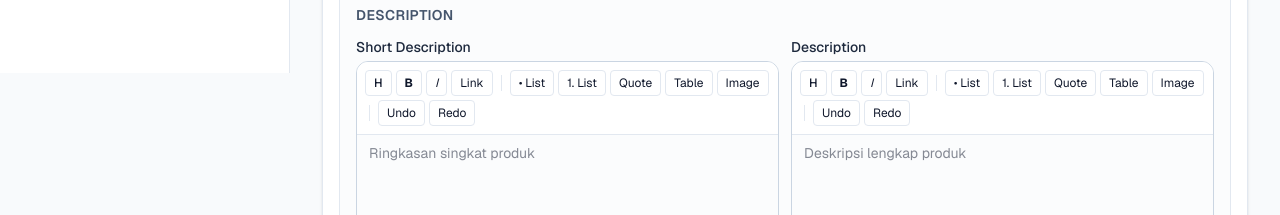
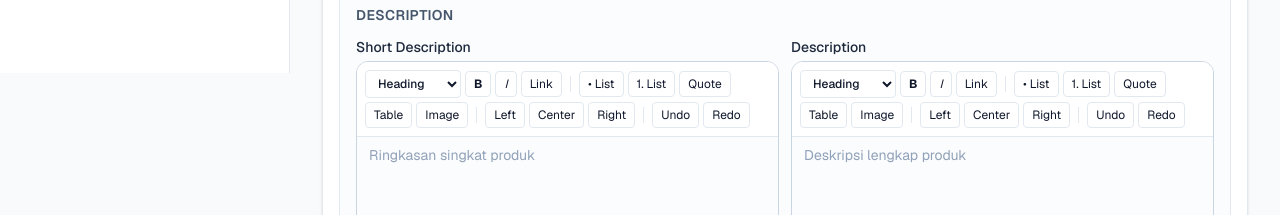
Before and after one commit to hermanto-it/web-cipta, a Next.js app: page /admin/products in a window 1280 px wide. Shown: the part 727-942 px from the top of the page. Built offline with nearby package versions, Linux system fonts and the light colour scheme; no server answers; the database is empty.

Commit message:
feat(admin): replace markdown textarea with visual rich text editor

```diff
--- a/src/components/admin/AdminMarkdownEditor.tsx
+++ b/src/components/admin/AdminMarkdownEditor.tsx
@@ -1,44 +1,74 @@
 "use client";
 
-import { useRef } from "react";
+import { useEffect, useMemo, useRef, useState } from "react";
 
 type AdminMarkdownEditorProps = {
   label: string;
   name: string;
   defaultValue?: string;
   placeholder?: string;
-  rows?: number;
+  minHeight?: string;
   required?: boolean;
 };
 
-const templates = {
-  heading: "## Heading",
-  bold: "**text**",
-  italic: "*text*",
-  link: "[text](https://)",
-  bullet: "- item",
-  numbered: "1. item",
-  quote: "> quote",
-  table: "| Column 1 | Column 2 |\n| --- | --- |\n| Value 1 | Value 2 |",
-  image: "![alt text](image-url)",
-};
+function normalizeHtml(value: string) {
+  const trimmed = value.trim();
+  if (!trimmed || trimmed === "<br>" || trimmed === "<div><br></div>" || trimmed === "<p><br></p>") return "";
+  return value;
+}
 
-export function AdminMarkdownEditor({ label, name, defaultValue = "", placeholder, rows = 4, required = false }: AdminMarkdownEditorProps) {
-  const textareaRef = useRef<HTMLTextAreaElement | null>(null);
+export function AdminMarkdownEditor({
+  label,
+  name,
+  defaultValue = "",
+  placeholder,
+  minHeight = "160px",
+  required = false,
+}: AdminMarkdownEditorProps) {
+  const editorRef = useRef<HTMLDivElement | null>(null);
+  const [htmlValue, setHtmlValue] = useState(defaultValue);
+  const initialized = useRef(false);
 
-  const insertTemplate = (template: string) => {
-    const textarea = textareaRef.current;
-    if (!textarea) return;
+  useEffect(() => {
+    if (!editorRef.current || initialized.current) return;
+    editorRef.current.innerHTML = defaultValue;
+    initialized.current = true;
+  }, [defaultValue]);
 
-    const start = textarea.selectionStart;
-    const end = textarea.selectionEnd;
-    const before = textarea.value.slice(0, start);
-    const after = textarea.value.slice(end);
-    const insertion = `${before}${before.endsWith("\n") || before.length === 0 ? "" : "\n"}${template}${after.startsWith("\n") || after.length === 0 ? "" : "\n"}${after}`;
+  const isEmpty = useMemo(() => normalizeHtml(htmlValue) === "", [htmlValue]);
 
-    textarea.value = insertion;
-    textarea.focus();
-    textarea.selectionStart = textarea.selectionEnd = start + template.length;
+  const exec = (command: string, value?: string) => {
+    const editor = editorRef.current;
+    if (!editor) return;
+    editor.focus();
+    document.execCommand(command, false, value);
+    setHtmlValue(editor.innerHTML);
+  };
+
+  const applyHeading = (value: string) => {
+    if (value === "p") {
+      exec("formatBlock", "p");
+      return;
+    }
+    exec("formatBlock", value);
+  };
+
+  const applyLink = () => {
+    const url = window.prompt("Masukkan URL link", "https://");
+    if (!url) return;
+    exec("createLink", url);
+  };
+
+  const applyImage = () => {
+    const url = window.prompt("Masukkan URL gambar", "https://");
+    if (!url) return;
+    exec("insertImage", url);
+  };
+
+  const insertTable = () => {
+    const tableHtml =
+      '<table style="width:100%;border-collapse:collapse" border="1"><tbody><tr><td>Column 1</td><td>Column 2</td></tr><tr><td>Value 1</td><td>Value 2</td></tr></tbody></table><p><br></p>';
+    exec("insertHTML", tableHtml);
   };
 
   return (
@@ -46,52 +76,82 @@ export function AdminMarkdownEditor({ label, name, defaultValue = "", placeholde
       <span className="mb-1 block font-medium text-slate-800">{label}</span>
       <div className="overflow-hidden rounded-xl border border-slate-300">
         <div className="flex flex-wrap items-center gap-1 border-b border-slate-200 bg-white px-2 py-2">
-          <button type="button" onClick={() => insertTemplate(templates.heading)} className="rounded border border-slate-200 px-2 py-1 text-xs font-medium hover:border-[#DB1A1A] hover:text-[#DB1A1A]">
-            H
-          </button>
-          <button type="button" onClick={() => insertTemplate(templates.bold)} className="rounded border border-slate-200 px-2 py-1 text-xs font-bold hover:border-[#DB1A1A] hover:text-[#DB1A1A]">
+          <select
+            onChange={(event) => applyHeading(event.currentTarget.value)}
+            className="rounded border border-slate-200 px-2 py-1 text-xs font-medium hover:border-[#DB1A1A]"
+            defaultValue=""
+          >
+            <option value="" disabled>
+              Heading
+            </option>
+            <option value="p">Paragraph</option>
+            <option value="h2">Heading 2</option>
+            <option value="h3">Heading 3</option>
+          </select>
+          <button type="button" onClick={() => exec("bold")} className="rounded border border-slate-200 px-2 py-1 text-xs font-bold hover:border-[#DB1A1A] hover:text-[#DB1A1A]">
             B
           </button>
-          <button type="button" onClick={() => insertTemplate(templates.italic)} className="rounded border border-slate-200 px-2 py-1 text-xs italic hover:border-[#DB1A1A] hover:text-[#DB1A1A]">
+          <button type="button" onClick={() => exec("italic")} className="rounded border border-slate-200 px-2 py-1 text-xs italic hover:border-[#DB1A1A] hover:text-[#DB1A1A]">
             I
           </button>
-          <button type="button" onClick={() => insertTemplate(templates.link)} className="rounded border border-slate-200 px-2 py-1 text-xs hover:border-[#DB1A1A] hover:text-[#DB1A1A]">
+          <button type="button" onClick={applyLink} className="rounded border border-slate-200 px-2 py-1 text-xs hover:border-[#DB1A1A] hover:text-[#DB1A1A]">
             Link
           </button>
           <span className="mx-1 h-4 w-px bg-slate-200" />
-          <button type="button" onClick={() => insertTemplate(templates.bullet)} className="rounded border border-slate-200 px-2 py-1 text-xs hover:border-[#DB1A1A] hover:text-[#DB1A1A]">
+          <button type="button" onClick={() => exec("insertUnorderedList")} className="rounded border border-slate-200 px-2 py-1 text-xs hover:border-[#DB1A1A] hover:text-[#DB1A1A]">
             • List
           </button>
-          <button type="button" onClick={() => insertTemplate(templates.numbered)} className="rounded border border-slate-200 px-2 py-1 text-xs hover:border-[#DB1A1A] hover:text-[#DB1A1A]">
+          <button type="button" onClick={() => exec("insertOrderedList")} className="rounded border border-slate-200 px-2 py-1 text-xs hover:border-[#DB1A1A] hover:text-[#DB1A1A]">
             1. List
           </button>
-          <button type="button" onClick={() => insertTemplate(templates.quote)} className="rounded border border-slate-200 px-2 py-1 text-xs hover:border-[#DB1A1A] hover:text-[#DB1A1A]">
+          <button type="button" onClick={() => exec("formatBlock", "blockquote")} className="rounded border border-slate-200 px-2 py-1 text-xs hover:border-[#DB1A1A] hover:text-[#DB1A1A]">
             Quote
           </button>
-          <button type="button" onClick={() => insertTemplate(templates.table)} className="rounded border border-slate-200 px-2 py-1 text-xs hover:border-[#DB1A1A] hover:text-[#DB1A1A]">
+          <button type="button" onClick={insertTable} className="rounded border border-slate-200 px-2 py-1 text-xs hover:border-[#DB1A1A] hover:text-[#DB1A1A]">
             Table
           </button>
-          <button type="button" onClick={() => insertTemplate(templates.image)} className="rounded border border-slate-200 px-2 py-1 text-xs hover:border-[#DB1A1A] hover:text-[#DB1A1A]">
+          <button type="button" onClick={applyImage} className="rounded border border-slate-200 px-2 py-1 text-xs hover:border-[#DB1A1A] hover:text-[#DB1A1A]">
             Image
           </button>
           <span className="mx-1 h-4 w-px bg-slate-200" />
-          <button type="button" onClick={() => document.execCommand("undo")} className="rounded border border-slate-200 px-2 py-1 text-xs hover:border-[#DB1A1A] hover:text-[#DB1A1A]">
+          <button type="button" onClick={() => exec("justifyLeft")} className="rounded border border-slate-200 px-2 py-1 text-xs hover:border-[#DB1A1A] hover:text-[#DB1A1A]">
+            Left
+          </button>
+          <button type="button" onClick={() => exec("justifyCenter")} className="rounded border border-slate-200 px-2 py-1 text-xs hover:border-[#DB1A1A] hover:text-[#DB1A1A]">
+            Center
+          </button>
+          <button type="button" onClick={() => exec("justifyRight")} className="rounded border border-slate-200 px-2 py-1 text-xs hover:border-[#DB1A1A] hover:text-[#DB1A1A]">
+            Right
+          </button>
+          <span className="mx-1 h-4 w-px bg-slate-200" />
+          <button type="button" onClick={() => exec("undo")} className="rounded border border-slate-200 px-2 py-1 text-xs hover:border-[#DB1A1A] hover:text-[#DB1A1A]">
             Undo
           </button>
-          <button type="button" onClick={() => document.execCommand("redo")} className="rounded border border-slate-200 px-2 py-1 text-xs hover:border-[#DB1A1A] hover:text-[#DB1A1A]">
+          <button type="button" onClick={() => exec("redo")} className="rounded border border-slate-200 px-2 py-1 text-xs hover:border-[#DB1A1A] hover:text-[#DB1A1A]">
             Redo
           </button>
         </div>
 
-        <textarea
-          ref={textareaRef}
-          name={name}
-          required={required}
-          defaultValue={defaultValue}
-          rows={rows}
-          placeholder={placeholder}
-          className="w-full rounded-b-xl px-3 py-2 outline-none transition focus:border-[#DB1A1A] focus:ring-1 focus:ring-[#DB1A1A]"
-        />
+        <input type="hidden" name={name} value={htmlValue} required={required} />
+
+        <div className="relative">
+          {isEmpty && placeholder ? <p className="pointer-events-none absolute left-3 top-2 text-sm text-slate-400">{placeholder}</p> : null}
+          <div
+            ref={editorRef}
+            contentEditable
+            suppressContentEditableWarning
+            onInput={() => {
+              const html = editorRef.current?.innerHTML ?? "";
+              setHtmlValue(html);
+            }}
+            onBlur={() => {
+              const html = editorRef.current?.innerHTML ?? "";
+              setHtmlValue(html);
+            }}
+            className="w-full rounded-b-xl px-3 py-2 outline-none transition focus:border-[#DB1A1A] focus:ring-1 focus:ring-[#DB1A1A]"
+            style={{ minHeight }}
+          />
+        </div>
       </div>
     </label>
   );
--- a/src/components/admin/products/ProductForm.tsx
+++ b/src/components/admin/products/ProductForm.tsx
@@ -205,14 +205,14 @@ export function ProductForm({ mode, initialData, brands, categories, taxonomies,
             name="short_description"
             defaultValue={initialData?.short_description ?? ""}
             placeholder="Ringkasan singkat produk"
-            rows={5}
+            minHeight="140px"
           />
           <AdminMarkdownEditor
             label="Description"
             name="description"
             defaultValue={initialData?.description ?? ""}
             placeholder="Deskripsi lengkap produk"
-            rows={5}
+            minHeight="160px"
           />
         </div>
       </section>
```
Also changed, not shown: 1 other file (tests, documents, lock files or other folders).
